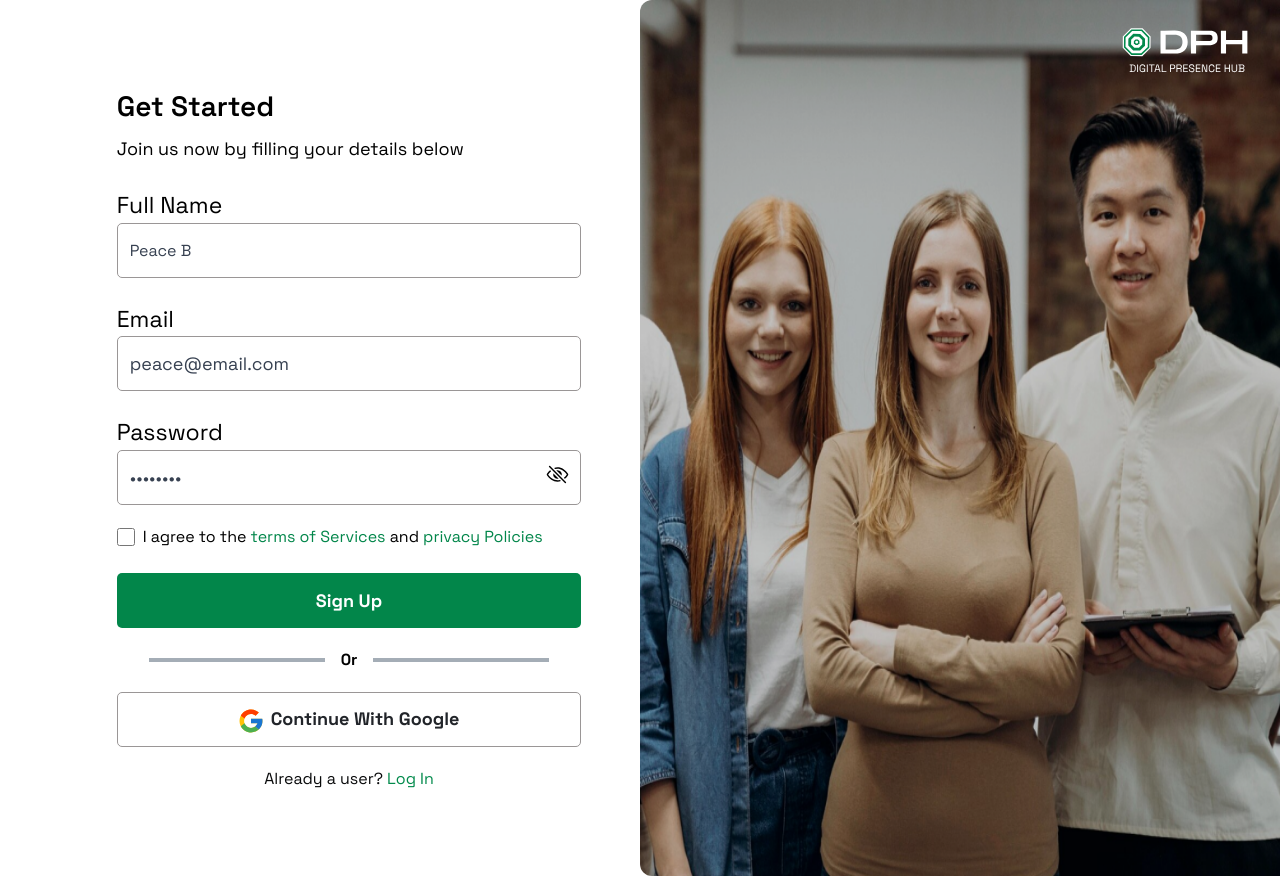
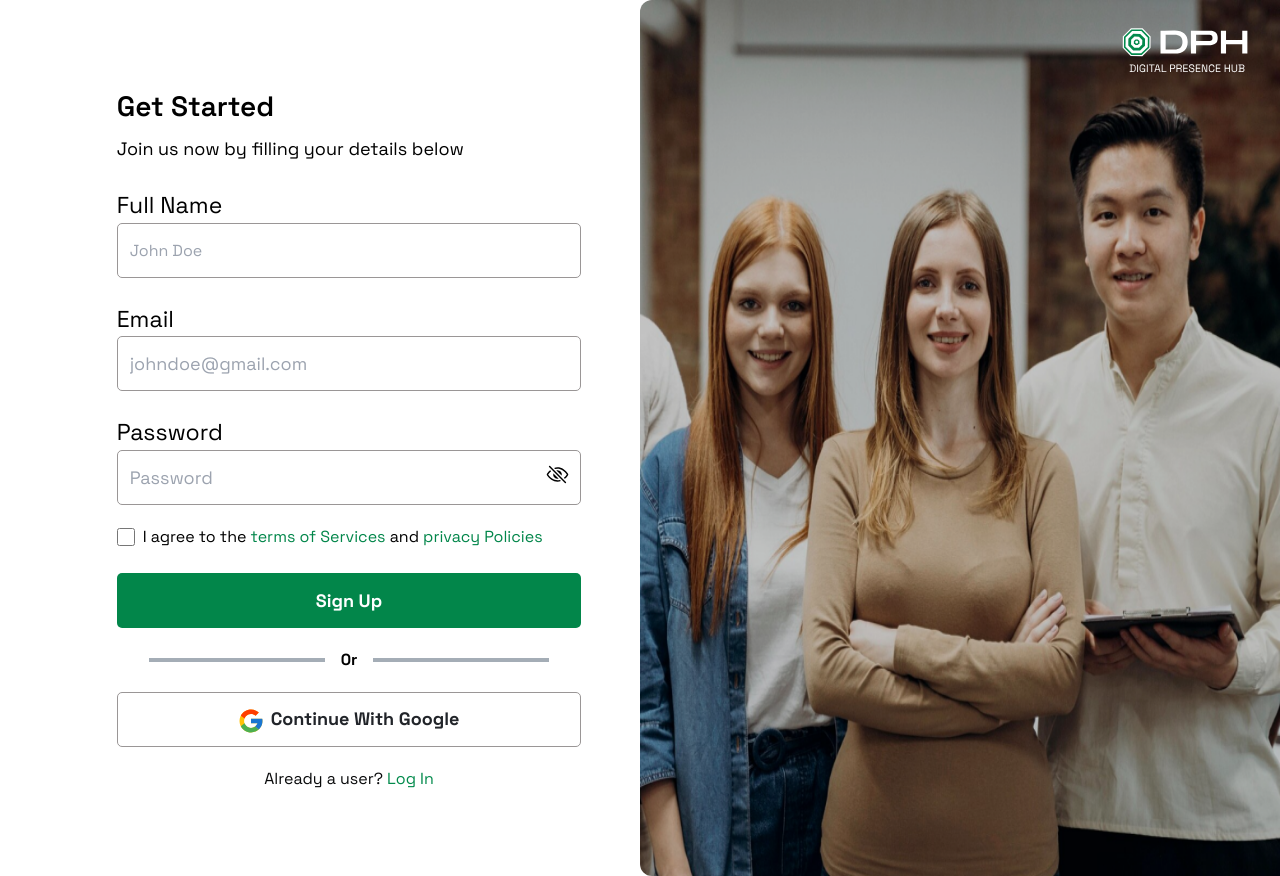
Before and after one commit to braitcode/dph-frontend, a React (Vite) app: page /signup in a window 1280 px wide. Built offline with nearby package versions, Linux system fonts and the light colour scheme.

Commit message:
auth fix

```diff
--- a/src/pages/Login.jsx
+++ b/src/pages/Login.jsx
@@ -3,6 +3,7 @@ import { Link, useNavigate } from "react-router-dom";
 import { IoEyeOffOutline, IoEyeOutline } from "react-icons/io5";
 import google from "../assets/google.svg";
 import signinimg from "../assets/login.png";
+import image from '../assets/signup.png'
 import logo from "../assets/signuplogo.svg";
 import { useAuth } from "../components/contexts/Auth"; // Import the context hook correctly
 
@@ -133,7 +134,7 @@ const Login = () => {
               </label>
               <br />
               <div className="flex justify-between mb-4 ">
-                <div className="flex items-center">
+                {/* <div className="flex items-center">
                   <input
                     type="checkbox"
                     checked={rememberMe}
@@ -146,7 +147,7 @@ const Login = () => {
                     }}
                   />
                   <label>Remember me</label>
-                </div>
+                </div> */}
                 <a
                   href="#"
                   className="text-sm text-red-500 font-semibold hover:text-red-700"
--- a/src/pages/Signup.jsx
+++ b/src/pages/Signup.jsx
@@ -3,19 +3,16 @@ import signupimg from '../assets/signup.png'
 import { IoEyeOffOutline, IoEyeOutline } from "react-icons/io5";
 import google from '../assets/google.svg'
 import signuplog from "../assets/signuplogo.svg";
-// import Button from "../components/Button";
-// import orline from '../assets/orline.svg';
-import { Link } from "react-router-dom";
 import { useAuth } from '../components/contexts/Auth';
-import { useNavigate } from 'react-router-dom';
+import { useNavigate , Link} from 'react-router-dom';
 
 
 const SignUp = () => {
-    const [fullname, setFullName] = useState('Peace B');
+    const [fullname, setFullName] = useState('');
     const [fullNameError, setFullNameError] = useState(null);
-    const [email, setEmail] = useState('peace@email.com');
+    const [email, setEmail] = useState('');
     const [emailError, setEmailError] = useState(null);
-    const [password, setPassword] = useState('password');
+    const [password, setPassword] = useState('');
     const [passwordError, setPasswordError] = useState(null);
     const [Agree, setAgree] = useState('');
     const [AgreeError, setAgreeError] = useState(null);
@@ -68,7 +65,7 @@ const SignUp = () => {
 
             if(!data?.error){
                 setLoading(false);
-                navigate("/");
+                navigate("/login");
             }else{
                 setErrors({ form: "Registration failed"});
                 setLoading(false);
@@ -208,7 +205,10 @@ console.log(fullname);
 
                 <div className='h-full hidden lg:block rounded-tl-lg relative' >
                     <img src={signupimg} alt="" className='w-full h-full rounded-tl-[12px] rounded-bl-[12px]' />
+                    <Link to='/'>
                     <img src={signuplog} alt="" className='absolute top-[20px] right-[30px]' />
+                    </Link>
+
                 </div>
 
             </div>
```
